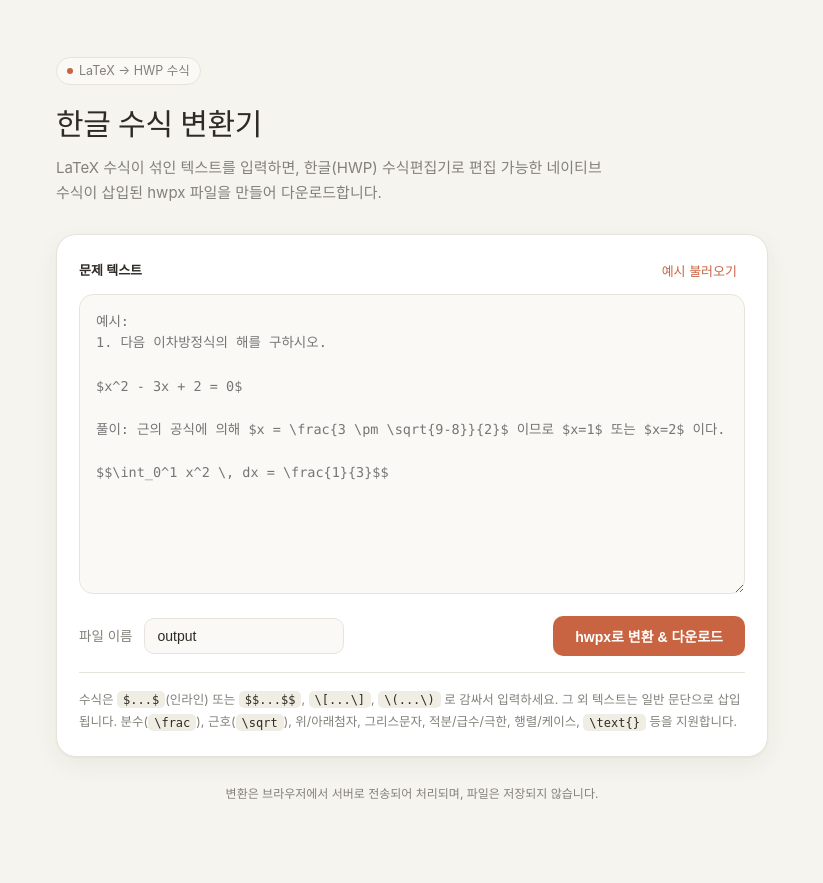
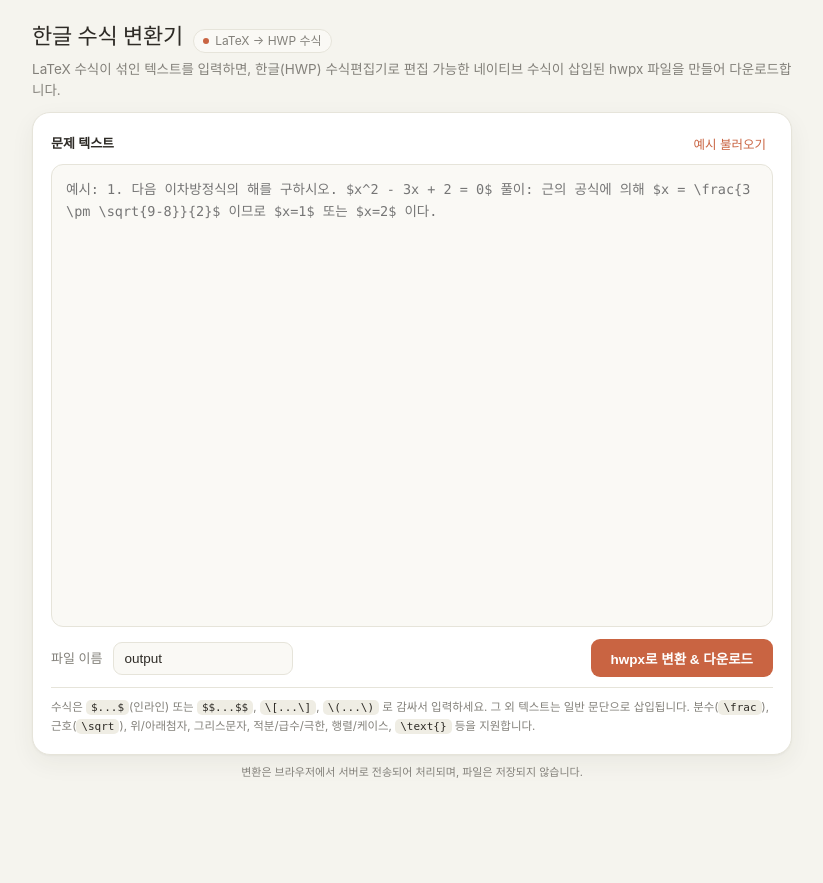
Before and after one commit to gx2001-JH/hwpx-, a Flask app: page / in a window 1280 px wide. Shown: the whole page, without its empty margins (228-1051 px from the left). After the commit the page ends 778 px from the top, so only its background shows below. Run offline with Flask 3, Linux system fonts and the light colour scheme.

Commit message:
Fit UI to a single viewport, no page scroll
Body is a flex column pinned to 100vh with overflow hidden; the card and
textarea flex to fill the remaining height instead of a fixed 300px box.
Trimmed header/hint copy and spacing to make room.

Co-Authored-By: Claude Sonnet 5 <noreply@anthropic.com>

```diff
--- a/templates/index.html
+++ b/templates/index.html
@@ -22,26 +22,39 @@
     --shadow: 0 1px 2px rgba(46, 43, 38, 0.04), 0 8px 24px rgba(46, 43, 38, 0.06);
   }
   * { box-sizing: border-box; }
+  html, body { height: 100%; }
   body {
     font-family: -apple-system, "Pretendard", "Apple SD Gothic Neo", "맑은 고딕", "Malgun Gothic", sans-serif;
-    max-width: 760px;
-    margin: 0 auto;
-    padding: 56px 24px 80px;
+    margin: 0;
+    padding: 20px 24px;
     color: var(--text);
     background: var(--bg);
-    line-height: 1.5;
+    line-height: 1.4;
+    display: flex;
+    flex-direction: column;
+    overflow: hidden;
   }
+  .page {
+    max-width: 760px;
+    width: 100%;
+    margin: 0 auto;
+    height: 100%;
+    display: flex;
+    flex-direction: column;
+    min-height: 0;
+  }
+  header { flex: none; margin-bottom: 12px; }
+  .titlebar { display: flex; align-items: baseline; gap: 10px; flex-wrap: wrap; }
   .eyebrow {
     display: inline-flex;
     align-items: center;
     gap: 6px;
-    font-size: 12.5px;
+    font-size: 12px;
     color: var(--text-muted);
     background: var(--surface-2);
     border: 1px solid var(--border);
-    padding: 4px 10px;
+    padding: 3px 9px;
     border-radius: 100px;
-    margin-bottom: 16px;
   }
   .eyebrow .dot {
     width: 6px;
@@ -51,39 +64,48 @@
   }
   h1 {
     font-family: "Georgia", "Noto Serif KR", serif;
-    font-size: 30px;
+    font-size: 22px;
     font-weight: 500;
     letter-spacing: -0.01em;
-    margin: 0 0 10px;
+    margin: 0;
     color: var(--text);
   }
   p.desc {
     color: var(--text-muted);
-    font-size: 15px;
-    margin: 0 0 28px;
-    line-height: 1.65;
-    max-width: 58ch;
+    font-size: 13.5px;
+    margin: 6px 0 0;
+    line-height: 1.5;
   }
   .card {
     background: var(--surface);
     border: 1px solid var(--border);
-    border-radius: 20px;
-    padding: 22px;
+    border-radius: 18px;
+    padding: 18px;
     box-shadow: var(--shadow);
+    flex: 1;
+    display: flex;
+    flex-direction: column;
+    min-height: 0;
   }
-  .card + .card { margin-top: 16px; }
+  form {
+    flex: 1;
+    display: flex;
+    flex-direction: column;
+    min-height: 0;
+  }
   textarea {
     width: 100%;
-    height: 300px;
+    flex: 1;
+    min-height: 0;
     font-family: "SFMono-Regular", "D2Coding", Consolas, monospace;
     font-size: 13.5px;
     line-height: 1.6;
-    padding: 16px;
+    padding: 14px;
     border: 1px solid var(--border);
-    border-radius: 14px;
+    border-radius: 12px;
     background: var(--surface-2);
     color: var(--text);
-    resize: vertical;
+    resize: none;
   }
   textarea:focus, input[type=text]:focus {
     outline: none;
@@ -94,7 +116,8 @@
     display: flex;
     justify-content: space-between;
     align-items: center;
-    margin-bottom: 10px;
+    margin-bottom: 8px;
+    flex: none;
   }
   .toolbar .label {
     font-size: 13px;
@@ -105,21 +128,21 @@
     background: none;
     border: none;
     color: var(--accent);
-    font-size: 13px;
+    font-size: 12.5px;
     font-weight: 500;
     cursor: pointer;
-    padding: 4px 8px;
+    padding: 3px 7px;
     border-radius: 6px;
   }
   .link-btn:hover { background: var(--accent-soft); }
-  .row { display: flex; gap: 12px; margin-top: 16px; align-items: center; flex-wrap: wrap; }
-  label[for=filename] { font-size: 13.5px; color: var(--text-muted); }
+  .row { display: flex; gap: 10px; margin-top: 12px; align-items: center; flex-wrap: wrap; flex: none; }
+  label[for=filename] { font-size: 13px; color: var(--text-muted); }
   input[type=text] {
-    padding: 9px 12px;
+    padding: 8px 11px;
     border: 1px solid var(--border);
-    border-radius: 10px;
-    font-size: 14px;
-    width: 200px;
+    border-radius: 9px;
+    font-size: 13.5px;
+    width: 180px;
     background: var(--surface-2);
     color: var(--text);
   }
@@ -127,9 +150,9 @@
     background: var(--accent);
     color: #fff;
     border: none;
-    padding: 10px 22px;
-    border-radius: 10px;
-    font-size: 14px;
+    padding: 9px 20px;
+    border-radius: 9px;
+    font-size: 13.5px;
     font-weight: 600;
     cursor: pointer;
     margin-left: auto;
@@ -138,34 +161,36 @@
   button[type=submit]:disabled { background: #D9B7A9; cursor: default; }
   button[type=submit]:hover:not(:disabled) { background: var(--accent-hover); }
   .hint {
-    font-size: 12.5px;
+    font-size: 11.5px;
     color: var(--text-muted);
-    margin-top: 16px;
-    padding-top: 16px;
+    margin-top: 10px;
+    padding-top: 10px;
     border-top: 1px solid var(--border);
-    line-height: 1.8;
+    line-height: 1.6;
+    flex: none;
   }
   .hint code {
     background: var(--code-bg);
     color: var(--text);
-    padding: 1.5px 6px;
+    padding: 1px 5px;
     border-radius: 5px;
-    font-size: 12px;
+    font-size: 11px;
   }
   #status {
-    margin-top: 12px;
-    font-size: 13.5px;
+    margin-top: 8px;
+    font-size: 13px;
     display: none;
     align-items: center;
     gap: 8px;
+    flex: none;
   }
   #status.show { display: flex; }
   #status.error { color: var(--error); }
   #status.ok { color: var(--ok); }
   #status.pending { color: var(--text-muted); }
   .spinner {
-    width: 13px;
-    height: 13px;
+    width: 12px;
+    height: 12px;
     border: 2px solid var(--accent-soft);
     border-top-color: var(--accent);
     border-radius: 50%;
@@ -174,20 +199,25 @@
   }
   @keyframes spin { to { transform: rotate(360deg); } }
   footer {
-    margin-top: 28px;
+    flex: none;
+    margin-top: 10px;
     text-align: center;
-    font-size: 12px;
+    font-size: 11px;
     color: var(--text-muted);
   }
 </style>
 </head>
 <body>
+  <div class="page">
+    <header>
+      <div class="titlebar">
+        <h1>한글 수식 변환기</h1>
         <span class="eyebrow"><span class="dot"></span>LaTeX → HWP 수식</span>
-  <h1>한글 수식 변환기</h1>
+      </div>
       <p class="desc">
-    LaTeX 수식이 섞인 텍스트를 입력하면, 한글(HWP) 수식편집기로 편집 가능한 네이티브 수식이 삽입된
-    hwpx 파일을 만들어 다운로드합니다.
+        LaTeX 수식이 섞인 텍스트를 입력하면, 한글(HWP) 수식편집기로 편집 가능한 네이티브 수식이 삽입된 hwpx 파일을 만들어 다운로드합니다.
       </p>
+    </header>
 
     <div class="card">
       <form id="convertForm">
@@ -195,14 +225,7 @@
           <span class="label">문제 텍스트</span>
           <button type="button" class="link-btn" id="exampleBtn">예시 불러오기</button>
         </div>
-      <textarea id="text" name="text" placeholder="예시:
-1. 다음 이차방정식의 해를 구하시오.
-
-$x^2 - 3x + 2 = 0$
-
-풀이: 근의 공식에 의해 $x = \frac{3 \pm \sqrt{9-8}}{2}$ 이므로 $x=1$ 또는 $x=2$ 이다.
-
-$$\int_0^1 x^2 \, dx = \frac{1}{3}$$"></textarea>
+        <textarea id="text" name="text" placeholder="예시: 1. 다음 이차방정식의 해를 구하시오. $x^2 - 3x + 2 = 0$ 풀이: 근의 공식에 의해 $x = \frac{3 \pm \sqrt{9-8}}{2}$ 이므로 $x=1$ 또는 $x=2$ 이다."></textarea>
 
         <div class="row">
           <label for="filename">파일 이름</label>
@@ -212,13 +235,12 @@ $$\int_0^1 x^2 \, dx = \frac{1}{3}$$"></textarea>
       </form>
       <div id="status"><span class="spinner" style="display:none"></span><span class="msg"></span></div>
       <div class="hint">
-      수식은 <code>$...$</code>(인라인) 또는 <code>$$...$$</code>, <code>\[...\]</code>, <code>\(...\)</code> 로 감싸서 입력하세요.
-      그 외 텍스트는 일반 문단으로 삽입됩니다. 분수(<code>\frac</code>), 근호(<code>\sqrt</code>), 위/아래첨자,
-      그리스문자, 적분/급수/극한, 행렬/케이스, <code>\text{}</code> 등을 지원합니다.
+        수식은 <code>$...$</code>(인라인) 또는 <code>$$...$$</code>, <code>\[...\]</code>, <code>\(...\)</code> 로 감싸서 입력하세요. 그 외 텍스트는 일반 문단으로 삽입됩니다. 분수(<code>\frac</code>), 근호(<code>\sqrt</code>), 위/아래첨자, 그리스문자, 적분/급수/극한, 행렬/케이스, <code>\text{}</code> 등을 지원합니다.
       </div>
     </div>
 
     <footer>변환은 브라우저에서 서버로 전송되어 처리되며, 파일은 저장되지 않습니다.</footer>
+  </div>
 
   <script>
     const form = document.getElementById('convertForm');
```
Also changed, not shown: public/index.html (+80 -58 lines). Lines whose indentation alone changed are shown as unchanged.
